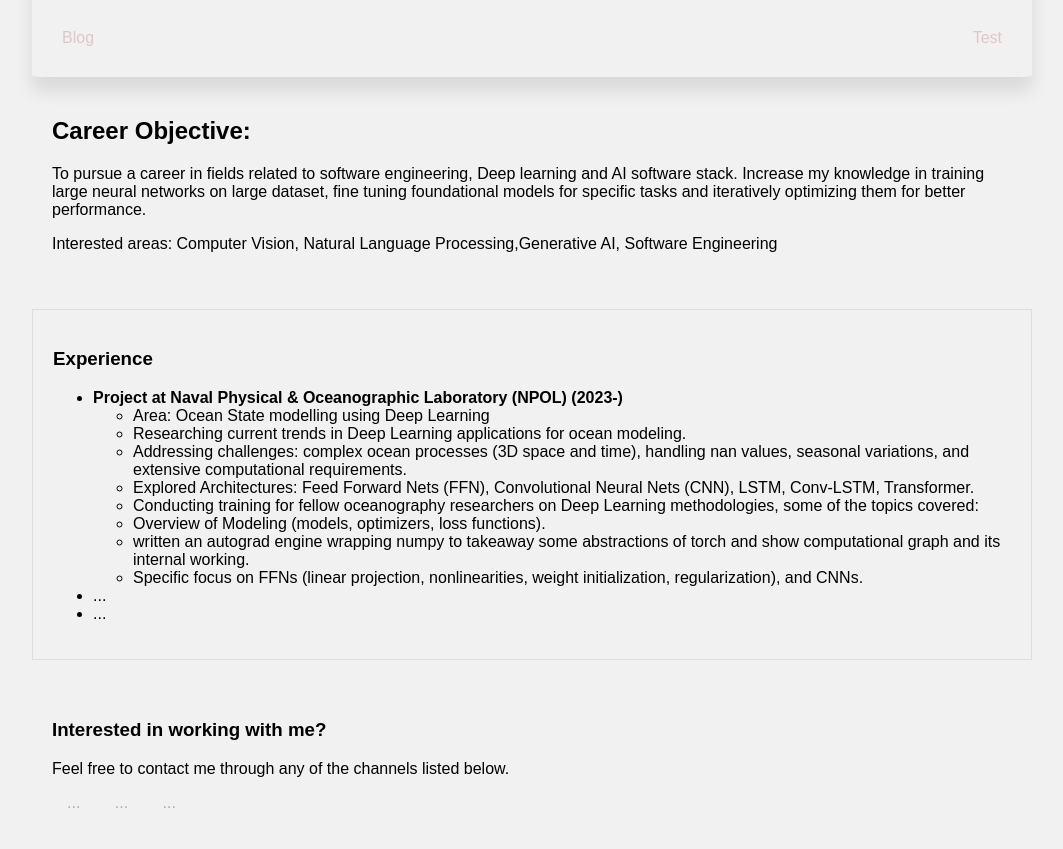
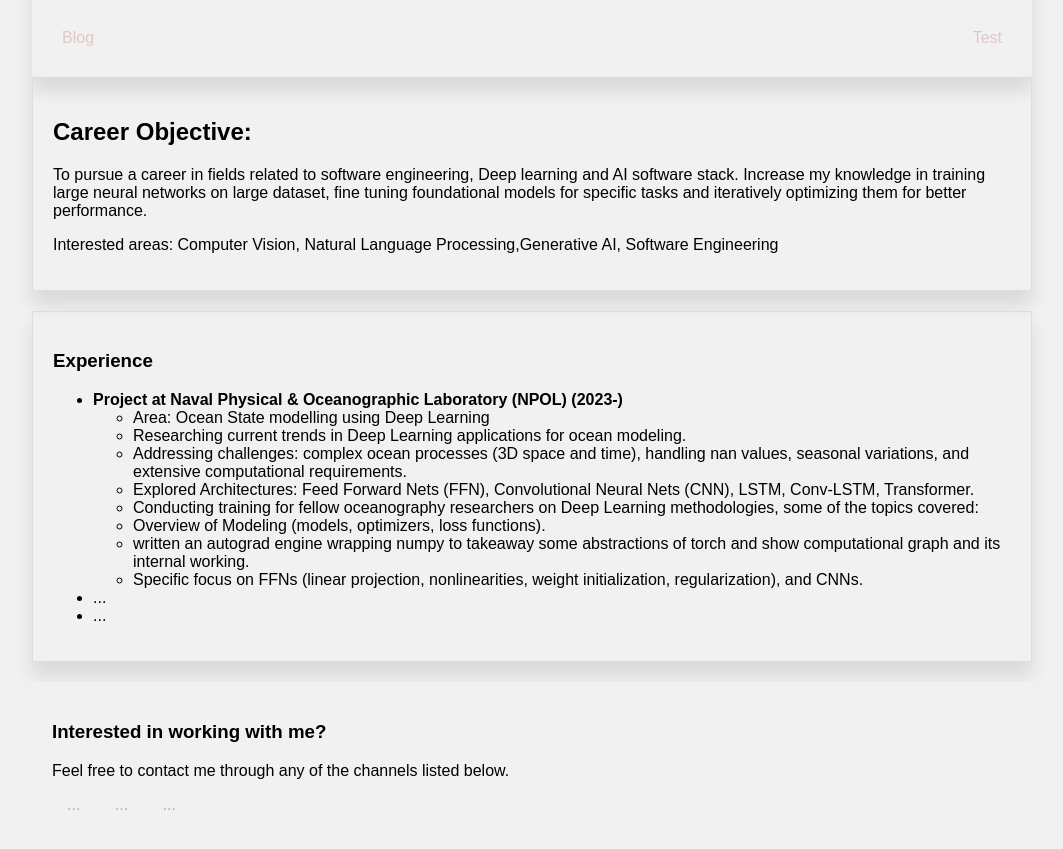
Before and after one commit to Abhijith-M-Prasad/Abhijith-M-Prasad.github.io, a plain HTML site: page index.html in a window 1280 px wide. Shown: the part 101-950 px from the top of the page, without its empty margins (108-1171 px from the left). Drawn offline with Linux system fonts and the light colour scheme; a script that the page names is missing.

Commit message:
added shadow to highlights and intro

```diff
--- a/static/style.css
+++ b/static/style.css
@@ -35,14 +35,17 @@ body {
   }
 
   .intro {
+    border: 1px solid #ddd;
     padding: 20px;
     margin-bottom: 20px;
+    box-shadow: 0 14px 18px rgba(0, 0, 0, 0.1);
   }
 
   .highlights {
     border: 1px solid #ddd;
     padding: 20px;
     margin-bottom: 20px;
+    box-shadow: 0 14px 18px rgba(0, 0, 0, 0.1);
   }
 
   .call-to-action {
```
